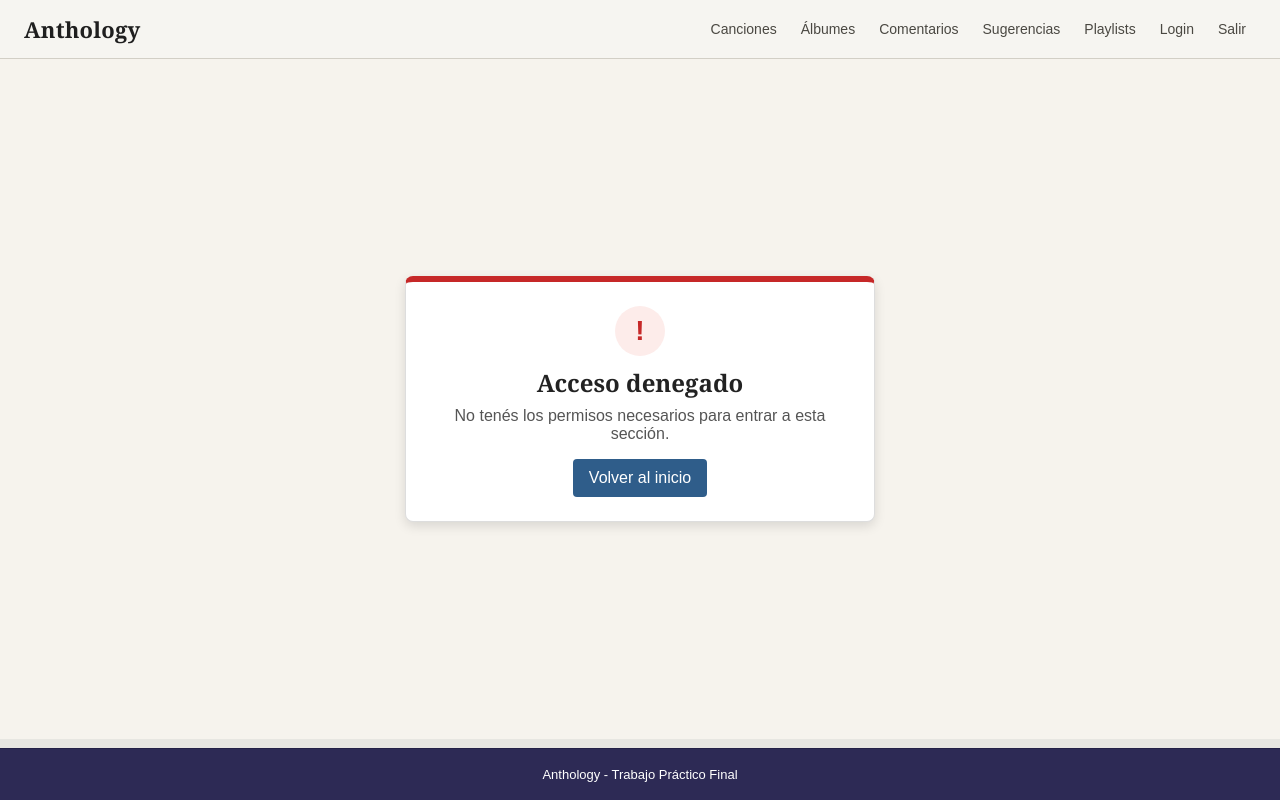
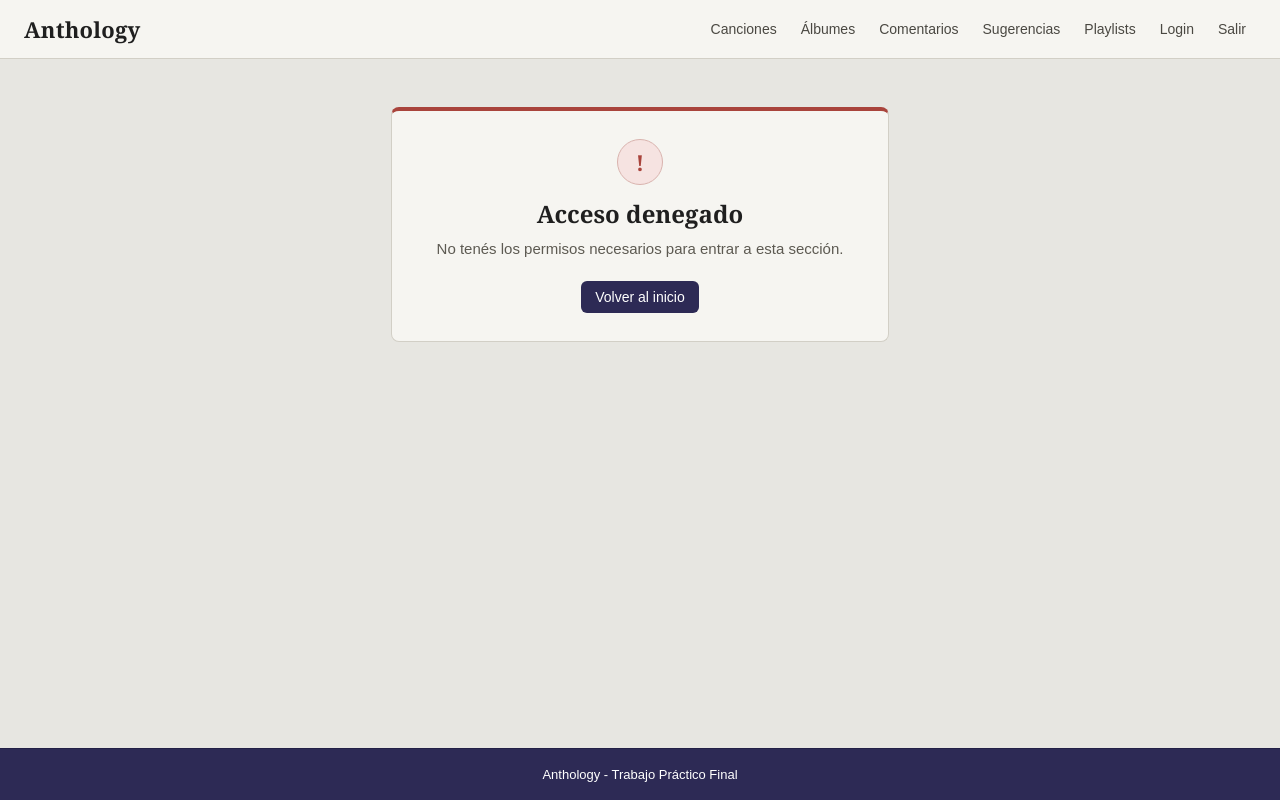
Before and after one commit to rodrigo-sys/anthology-front, an Angular app: page /access-denied in a window 1280 px wide. Built offline with nearby package versions, Linux system fonts and the light colour scheme.

Commit message:
aplica estilo a páginas de acceso

```diff
--- a/src/app/pages/auth/access-denied-login/access-denied-login.css
+++ b/src/app/pages/auth/access-denied-login/access-denied-login.css
@@ -1,47 +1,50 @@
 .denied-page {
-  min-height: 80vh;
+  flex: 1;
   display: flex;
   justify-content: center;
   align-items: center;
-  padding: 20px;
-  background: #f6f3ed;
+  padding: 48px 20px;
+  background: transparent;
 }
 
 .denied-card {
   width: 100%;
   max-width: 440px;
-  background: #fff;
-  border: 1px solid #ddd;
-  border-top: 6px solid #c77700; /* ámbar: aviso, no error de permiso */
+  background: #f6f5f1;
+  border: 1px solid #d2cfc6;
+  border-top: 4px solid #2d2a55;
   border-radius: 8px;
-  padding: 24px;
+  padding: 28px;
   text-align: center;
-  box-shadow: 0 4px 12px rgba(0, 0, 0, 0.12);
 }
 
 .icono-alerta {
-  width: 50px;
-  height: 50px;
-  margin: 0 auto 10px auto;
-  background: #fff4e0;
-  color: #c77700;
-  font-size: 28px;
-  font-weight: bold;
+  width: 44px;
+  height: 44px;
+  margin: 0 auto 12px;
+  background: #e6e3da;
+  border: 1px solid #cfccc3;
+  color: #2d2a55;
+  font-family: Georgia, "Times New Roman", serif;
+  font-size: 22px;
+  font-weight: 600;
   border-radius: 50%;
-
   display: flex;
   align-items: center;
   justify-content: center;
 }
 
 .denied-card h1 {
-  margin: 0 0 8px 0;
-  color: #222;
+  margin: 0 0 8px;
+  font-size: 24px;
+  color: #1f1f1f;
 }
 
 .denied-card p {
-  margin: 0 0 16px 0;
-  color: #555;
+  margin: 0 0 20px;
+  color: #5d5a52;
+  font-size: 15px;
+  line-height: 1.5;
 }
 
 .acciones {
@@ -52,18 +55,30 @@
 
 .btn-volver {
   display: inline-block;
-  padding: 10px 16px;
-  background: #2f5d8a;
+  padding: 8px 14px;
+  background: #2d2a55;
   color: #fff;
   text-decoration: none;
-  border-radius: 4px;
+  border-radius: 6px;
+  font-size: 14px;
+  font-weight: 500;
+}
+
+.btn-volver:hover {
+  background: #232046;
 }
 
 .btn-secundario {
-  padding: 10px 16px;
-  background: #e9eef3;
-  color: #2f5d8a;
-  border: none;
-  border-radius: 4px;
+  padding: 8px 14px;
+  background: #f9f9f7;
+  border: 1px solid #c5c5bf;
+  color: #333;
+  border-radius: 6px;
+  font: inherit;
+  font-size: 14px;
   cursor: pointer;
 }
+
+.btn-secundario:hover {
+  background: #ecece8;
+}
--- a/src/app/pages/auth/access-denied/access-denied.css
+++ b/src/app/pages/auth/access-denied/access-denied.css
@@ -1,54 +1,63 @@
 .denied-page {
-  min-height: 80vh;
+  flex: 1;
   display: flex;
   justify-content: center;
   align-items: center;
-  padding: 20px;
-  background: #f6f3ed;
+  padding: 48px 20px;
+  background: transparent;
 }
 
 .denied-card {
   width: 100%;
-  max-width: 420px;
-  background: #fff;
-  border: 1px solid #ddd;
-  border-top: 6px solid #c62828;
+  max-width: 440px;
+  background: #f6f5f1;
+  border: 1px solid #d2cfc6;
+  border-top: 4px solid #a9443c;
   border-radius: 8px;
-  padding: 24px;
+  padding: 28px;
   text-align: center;
-  box-shadow: 0 4px 12px rgba(0, 0, 0, 0.12);
 }
 
 .icono-alerta {
-  width: 50px;
-  height: 50px;
-  margin: 0 auto 10px auto;
-  background: #fdecea;
-  color: #c62828;
-  font-size: 28px;
-  font-weight: bold;
+  width: 44px;
+  height: 44px;
+  margin: 0 auto 12px;
+  background: #f6e3e1;
+  border: 1px solid #d9b3ae;
+  color: #a9443c;
+  font-family: Georgia, "Times New Roman", serif;
+  font-size: 22px;
+  font-weight: 600;
   border-radius: 50%;
-
   display: flex;
   align-items: center;
   justify-content: center;
 }
 
 .denied-card h1 {
-  margin: 0 0 8px 0;
-  color: #222;
+  margin: 0 0 8px;
+  font-size: 24px;
+  color: #1f1f1f;
 }
 
 .denied-card p {
-  margin: 0 0 16px 0;
-  color: #555;
+  margin: 0 0 20px;
+  color: #5d5a52;
+  font-size: 15px;
+  line-height: 1.5;
 }
 
 .btn-volver {
   display: inline-block;
-  padding: 10px 16px;
-  background: #2f5d8a;
+  padding: 8px 14px;
+  background: #2d2a55;
   color: #fff;
   text-decoration: none;
-  border-radius: 4px;
+  border-radius: 6px;
+  font-size: 14px;
+  font-weight: 500;
 }
+
+.btn-volver:hover {
+  background: #232046;
+}
```
